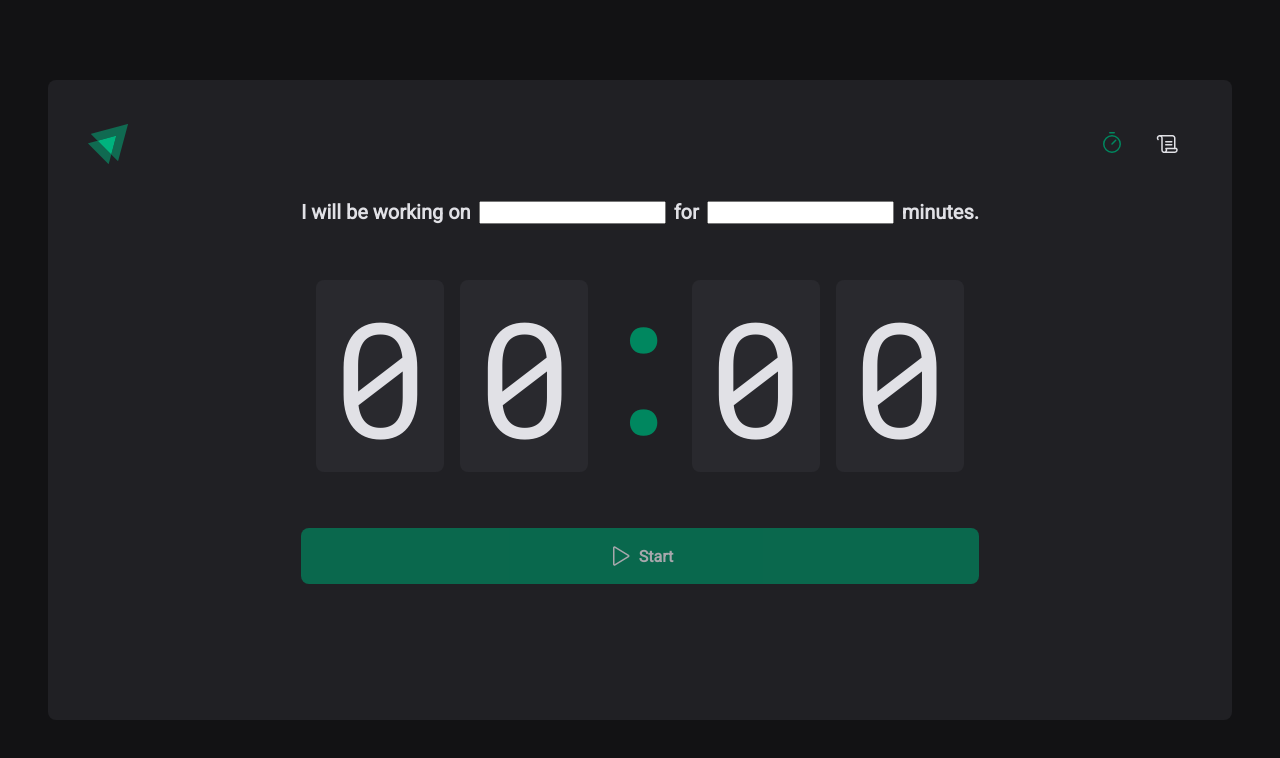
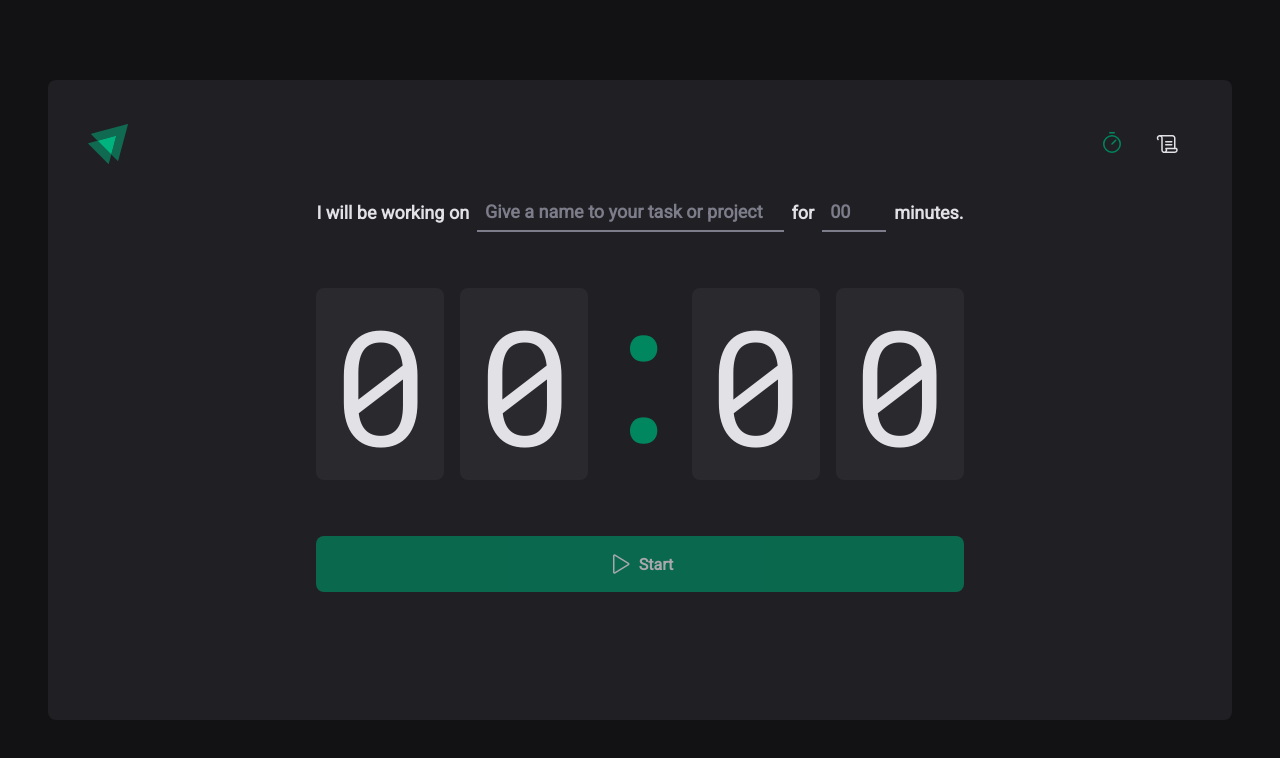
Before and after one commit to vivianequeiroz/react-timer, a React (Vite) app: page / in a window 1280 px wide. Shown: the top 758 px of the page. Built offline with nearby package versions, Linux system fonts and the light colour scheme.

Commit message:
style(wip): improve style at home inputs

```diff
--- a/src/pages/Home/index.tsx
+++ b/src/pages/Home/index.tsx
@@ -4,7 +4,9 @@
   CountDownContainer,
   FormContainer,
   HomeContainer,
+  MinutesInput,
   StartButton,
+  TaskInput,
 } from './styles'
 
 export function Home() {
@@ -13,9 +15,13 @@
       <form action=''>
         <FormContainer>
           <label htmlFor='task'>I will be working on</label>
-          <input id='task' type='text'></input>
+          <TaskInput
+            id='task'
+            placeholder='Give a name to your task or project'
+            type='text'
+          />
           <label htmlFor=''>for</label>
-          <input id='minutesAmount' type='number'></input>
+          <MinutesInput id='minutesAmount' placeholder='00' type='number' />
           <label htmlFor=''>minutes.</label>
         </FormContainer>
 
--- a/src/pages/Home/styles.ts
+++ b/src/pages/Home/styles.ts
@@ -23,7 +23,7 @@
   gap: 0.5rem;
 
   color: ${(props) => props.theme['gray-100']};
-  font-size: 1.25rem;
+  font-size: 1.125rem;
   font-weight: bold;
 `
 export const CountDownContainer = styled.div`
@@ -78,3 +78,31 @@
     background: ${(props) => props.theme['green-700']};
   }
 `
+
+export const BaseInput = styled.input`
+  padding: 0 0.5rem;
+  background-color: transparent;
+  height: 2.5rem;
+  border: 0;
+  border-bottom: 2px solid ${(props) => props.theme['gray-500']};
+  font-weight: bold;
+  font-size: inherit;
+  color: ${(props) => props.theme['gray-100']};
+
+  &:focus {
+    box-shadow: none;
+    border-color: ${(props) => props.theme['green-500']};
+  }
+
+  &::placeholder {
+    color: ${(props) => props.theme['gray-500']};
+  }
+`
+
+export const TaskInput = styled(BaseInput)`
+  flex: 1;
+`
+
+export const MinutesInput = styled(BaseInput)`
+  width: 4rem;
+`
```
